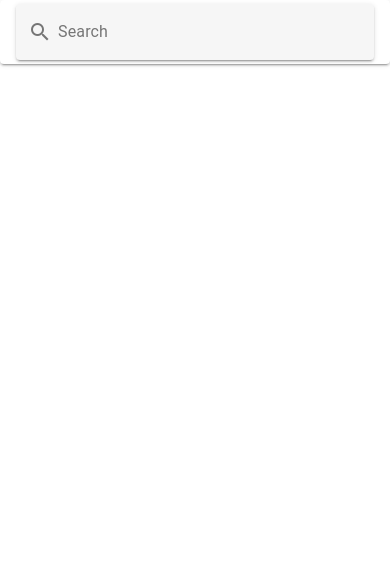
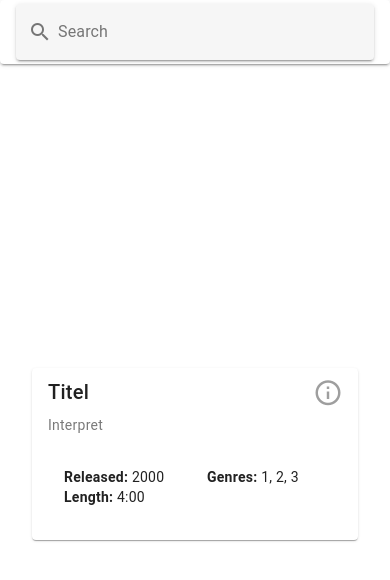
Before and after one commit to DO6LTM/tracklist, a Vue app: page / in a window 390 px wide. Shown: the top 580 px of the page. Built offline with nearby package versions, Linux system fonts and the light colour scheme.

Commit message:
Add small card for mobile

```diff
--- a/src/components/Dashboard.vue
+++ b/src/components/Dashboard.vue
@@ -5,10 +5,12 @@
       max-width="900"
     >
       <Header />
+      <Grid />
     </v-responsive>
   </v-container>
 </template>
 
 <script setup>
 import Header from "@/components/Header.vue";
+import Grid from "@/components/Grid.vue";
 </script>
--- /dev/null
+++ b/src/components/Grid.vue
@@ -0,0 +1,43 @@
+<template>
+  <v-container>
+    <v-row v-if="$vuetify.display.smAndUp">
+      <v-col v-for="card in cards" :key="card.title" cols="4">
+        <v-card>
+          <v-card-title>{{ card.title }}</v-card-title>
+          <v-card-text>{{ card.year }}</v-card-text>
+          <v-card-actions>
+            <v-btn>More</v-btn>
+          </v-card-actions>
+        </v-card>
+      </v-col>
+    </v-row>
+    <v-row v-else>
+      <v-col v-for="card in cards" :key="card.title" cols="12">
+        <CardSmall
+          :id="card.id"
+          :title="card.title"
+          :interpret="card.interpret"
+          :year="card.year"
+          :length="card.length"
+          :genres="card.genres"
+          :games="card.games"
+        />
+      </v-col>
+    </v-row>
+  </v-container>
+</template>
+
+<script>
+import CardSmall from "@/components/cards/CardSmall.vue";
+
+export default {
+  components: {CardSmall},
+  data() {
+    return {
+      cards: [
+        { id: 1, title: 'Titel', interpret: 'Interpret', year: 2000, length: '4:00', genres: [1, 2, 3], games: [1, 2, 3] },
+      ],
+    };
+  },
+};
+</script>
--- /dev/null
+++ b/src/components/cards/CardSmall.vue
@@ -0,0 +1,67 @@
+<template>
+  <v-card @click="showDialog = true">
+    <v-card-title>
+      <v-row>
+        <v-col cols="10">
+          {{ title }}
+        </v-col>
+        <v-col cols="2" class="text-end">
+          <v-icon color="grey lighten-1">mdi-information-outline</v-icon>
+        </v-col>
+      </v-row>
+    </v-card-title>
+    <v-card-subtitle>{{ interpret }}</v-card-subtitle>
+    <v-card-text>
+      <v-card-text>
+        <v-row>
+          <v-col cols="6">
+            <span class="font-weight-bold">Released:</span> {{ year }}
+            <v-spacer />
+            <span class="font-weight-bold">Length:</span> {{ length }}
+          </v-col>
+          <v-col cols="6">
+            <span class="font-weight-bold">Genres:</span> {{ genres.join(', ')}}
+          </v-col>
+        </v-row>
+      </v-card-text>
+    </v-card-text>
+    <v-dialog v-model="showDialog" width="500">
+      <v-card>
+        <v-card-title>Games</v-card-title>
+        <v-card-text>
+          <v-list>
+            <v-list-item v-for="(item, index) in games" :key="index">
+              <template v-slot:prepend>
+                 <v-icon style="font-size: 10px;">mdi-circle</v-icon>
+              </template>
+              <v-list-item-title>{{ item }}</v-list-item-title>
+            </v-list-item>
+          </v-list>
+        </v-card-text>
+        <v-card-actions>
+          <v-spacer />
+          <v-btn @click="showDialog = false">Close</v-btn>
+        </v-card-actions>
+      </v-card>
+    </v-dialog>
+  </v-card>
+</template>
+
+<script>
+export default {
+  props: {
+    id: Number,
+    title: String,
+    interpret: String,
+    year: Number,
+    length: String,
+    genres: Array,
+    games: Array,
+  },
+  data() {
+    return {
+      showDialog: false,
+    }
+  },
+};
+</script>
```
